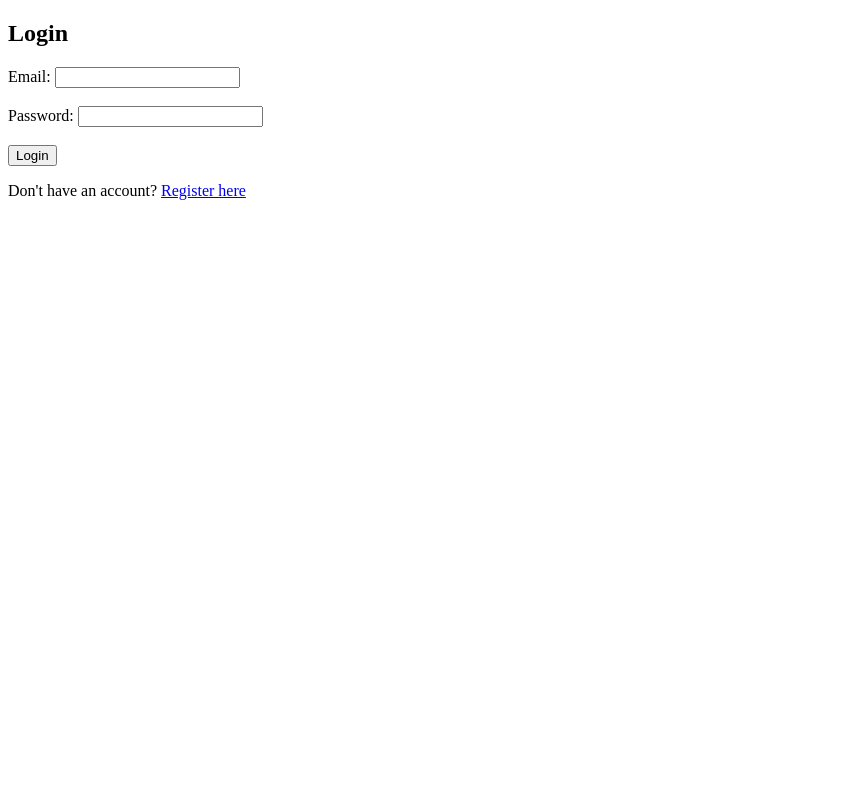
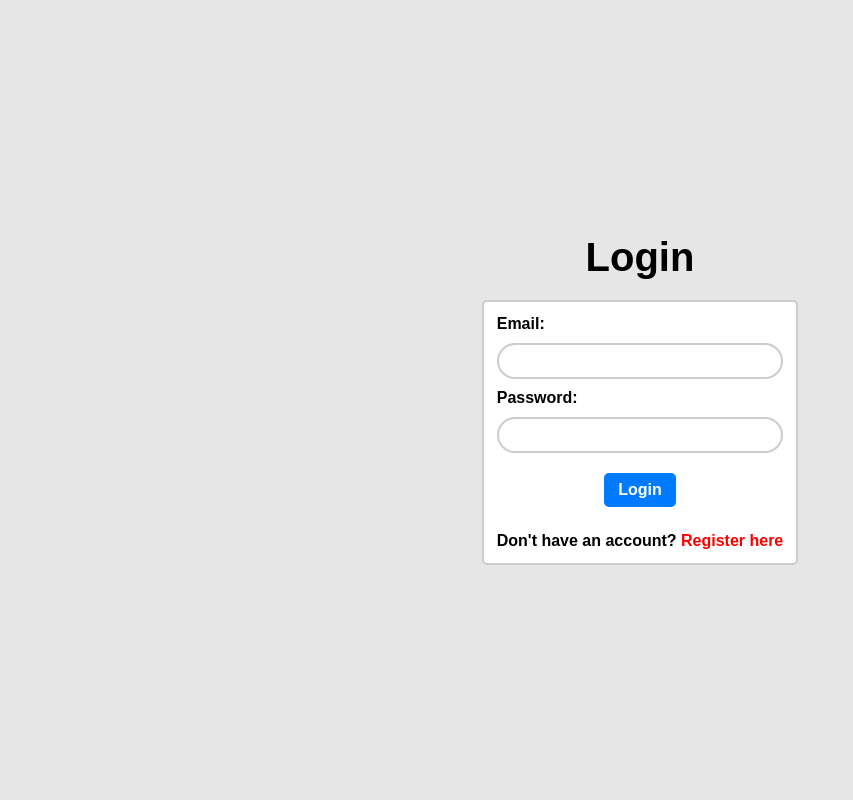
Before and after one commit to StoicTylerDurden/itcs333-project, a PHP site: page /login.php in a window 1280 px wide. Shown: the whole page, without its empty margins (0-853 px from the left). Run offline with PHP 8.4, Linux system fonts and the light colour scheme.

Commit message:
Added login/signup style file /Login.css + Modified Login and signup page (changed submit input to button + added classes and propper html tags)

```diff
--- /dev/null
+++ b/login.css
@@ -0,0 +1,86 @@
+/* default style */
+*,::before,::after{
+    box-sizing: border-box;
+}
+
+body,h1,p{
+    margin: 0;
+    padding: 0;
+}
+
+/* Vars */
+:root{
+  --bg: #e6e6e7;
+  --color: #007bff;
+  --border: rgba(0,0,0,.2);
+  --text: #ffffff;
+}
+
+body{
+    font-family: Arial, Helvetica, sans-serif; /*our font*/
+    background: var(--bg);
+}
+
+main{
+    width: 100%;
+    max-width: 1200px;
+    margin: 0 auto;
+    min-height: 100svh;
+    display: flex;
+    align-items: center;
+    justify-content: center;
+}
+
+.con{
+    display: flex;
+    flex-direction: column;
+    align-items: center;
+    gap: 20px;
+}
+
+h1{
+    font-size: 2.5rem; /*1rem = 16px*/
+}
+
+.login-wrapper{
+    display: flex;
+    flex-direction: column;
+    gap: 15px;
+    background: white;
+    border: 2px solid var(--border);
+    padding: 13px;
+    border-radius: 5px;
+    color: black;
+    font-weight: 600;
+}
+
+.login-wrapper form{
+    display: flex;
+    flex-direction: column;
+    gap: 10px;
+}
+
+.login-wrapper form input{
+    border:none;
+    border-radius: 50px;
+    font-size: 1rem;
+    padding: 7px 10px;
+    border: 2px solid var(--border);
+}
+
+.login-wrapper form button{
+    border: none;
+    border-radius: 5px;
+    margin: 10px auto;
+    font-size: 1rem;
+    padding: 8px 14px;
+    cursor: pointer;
+    background: var(--color);
+    color: var(--text);
+    font-weight: 600;
+}
+
+.login-wrapper p a{
+    color: red;
+    text-decoration: none;
+}
--- a/login.php
+++ b/login.php
@@ -7,9 +7,13 @@ session_start();
     <meta charset="UTF-8">
     <meta name="viewport" content="width=device-width, initial-scale=1.0">
     <title>Login</title>
+    <link rel="stylesheet" href="login.css">
 </head>
 <body>
-    <h2>Login</h2>
+    <main>
+        <div class="con">
+            <h1>Login</h1>
+            <div class="login-wrapper">
                 <?php
                 if (isset($_SESSION['login_error'])) {
                     echo "<p style='color: red;'>" . $_SESSION['login_error'] . "</p>";
@@ -22,13 +26,16 @@ session_start();
                 ?>
                 <form action="login_process.php" method="post">
                     <label for="email">Email:</label>
-        <input type="email" id="email" name="email" required><br><br>
+                    <input type="email" id="email" name="email" required>
 
                     <label for="password">Password:</label>
-        <input type="password" id="password" name="password" required><br><br>
+                    <input type="password" id="password" name="password" required>
 
-        <input type="submit" value="Login">
+                    <button type="submit">Login</button>
                 </form>
                 <p>Don't have an account? <a href="register.php">Register here</a></p>
+            </div>
+        </div>
+    </main>
 </body>
 </html>
```
Also changed, not shown: register.php (+12 -5 lines). Lines whose indentation alone changed are shown as unchanged.
